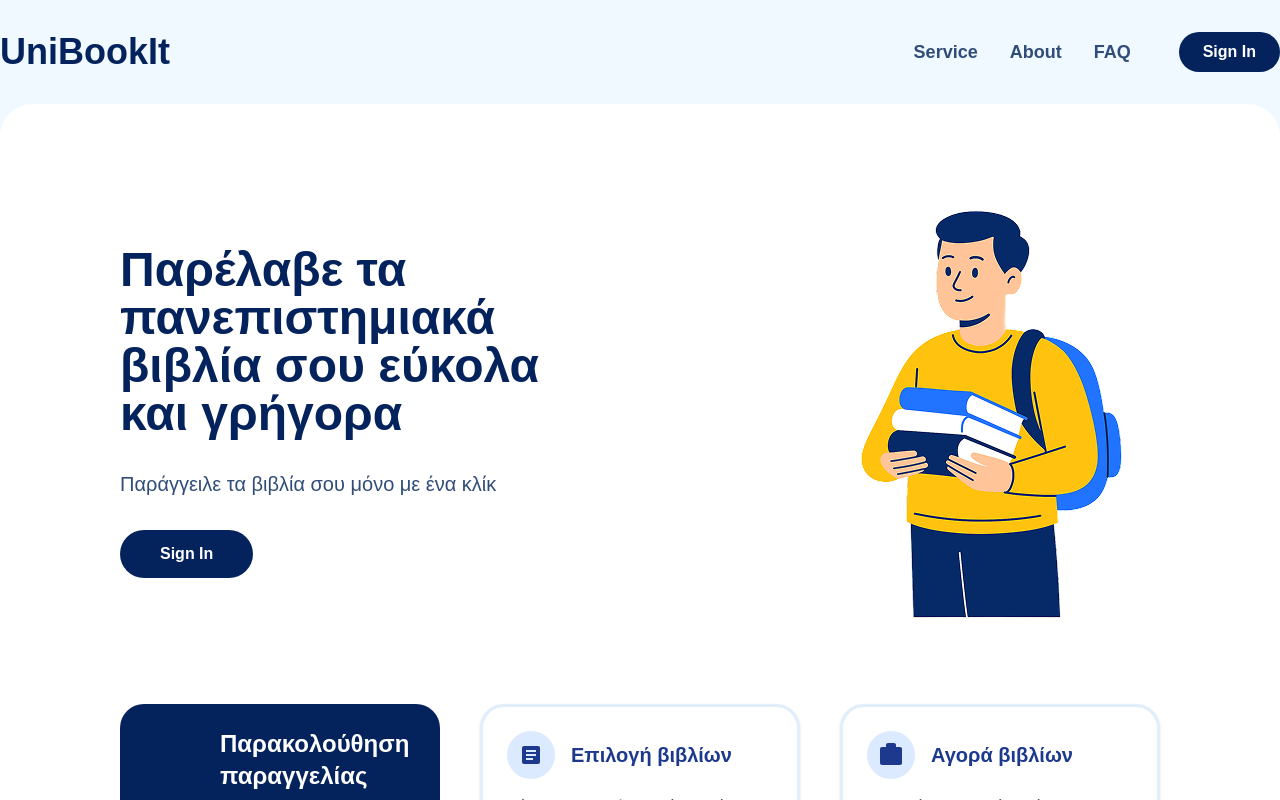
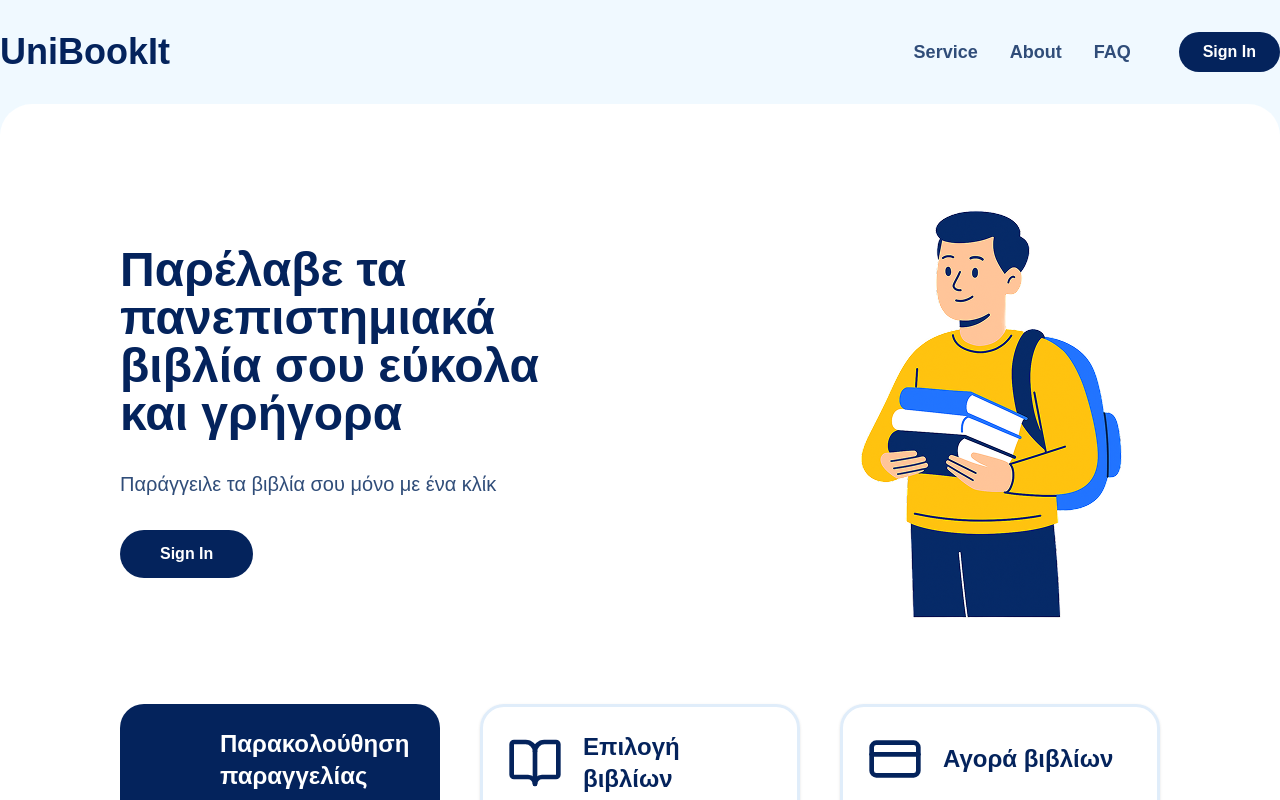
Before and after one commit to anna-megalou/UBookIt, a Next.js app: page / in a window 1280 px wide. Shown: the top 800 px of the page. Built offline with nearby package versions, Linux system fonts and the light colour scheme; some icons are missing.

Commit message:
The girst version of  home page is ready

```diff
--- a/package.json
+++ b/package.json
@@ -15,6 +15,9 @@
     "@fortawesome/free-brands-svg-icons": "^7.1.0",
     "@fortawesome/react-fontawesome": "^3.1.0",
     "@tabler/icons-react": "^3.35.0",
+    "lucide": "^0.548.0",
+    "lucide-react": "^0.548.0",
+    "lucide-solid": "^0.548.0",
     "next": "15.5.4",
     "react": "19.1.0",
     "react-dom": "19.1.0",
--- a/src/app/page.tsx
+++ b/src/app/page.tsx
@@ -1,6 +1,7 @@
 import Link from "next/link";
 import Image from "next/image";
-import { Clock } from "tabler-icons-react";
+import { Clock, ShoppingCart } from "tabler-icons-react";
+import { BookOpen, CreditCard } from "lucide-react";
 export default function Home() {
   return (
     <div className="container bg-white rounded-4xl justify-center mx-auto px-auto">
@@ -54,42 +55,30 @@ export default function Home() {
 
             {/* Card 2 */}
             <div className="border-3 border-secondary-border shadow-sm bg-white-light px-6 py-6 rounded-3xl h-50">
-              <div className="flex items-center mb-4">
-                <div className="w-12 h-12 bg-blue-100 rounded-full flex items-center justify-center mr-4">
-                  <svg
-                    className="w-6 h-6 text-blue-900"
-                    fill="currentColor"
-                    viewBox="0 0 24 24"
-                  >
-                    <path d="M19 3H5c-1.1 0-2 .9-2 2v14c0 1.1.9 2 2 2h14c1.1 0 2-.9 2-2V5c0-1.1-.9-2-2-2zm-5 14H7v-2h7v2zm3-4H7v-2h10v2zm0-4H7V7h10v2z" />
-                  </svg>
+              <div className="flex flex-row justify-start items-center mb-4 gap-3">
+                <div className="flex items-start justify-start mr-2">
+                  <BookOpen className="w-14 h-14 text-primary-dark" />
                 </div>
-                <h3 className="text-xl font-semibold text-blue-900">
+                <h3 className="text-2xl font-semibold text-primary-dark">
                   Επιλογή βιβλίων
                 </h3>
               </div>
-              <p className="text-gray-600">
+              <p className="text-secondary-dark text-sm font-semibold">
                 Δήλωσε τα βιβλία σου όσο γρήγορα μπορείς
               </p>
             </div>
 
             {/* Card 3 */}
             <div className="border-3 border-secondary-border shadow-sm bg-white-light px-6 py-6 rounded-3xl h-50">
-              <div className="flex items-center mb-4">
-                <div className="w-12 h-12 bg-blue-100 rounded-full flex items-center justify-center mr-4">
-                  <svg
-                    className="w-6 h-6 text-blue-900"
-                    fill="currentColor"
-                    viewBox="0 0 24 24"
-                  >
-                    <path d="M7 4V2c0-1.1.9-2 2-2h6c1.1 0 2 .9 2 2v2h4c1.1 0 2 .9 2 2v14c0 1.1-.9 2-2 2H3c-1.1 0-2-.9-2-2V6c0-1.1.9-2 2-2h4zm2 0h6V4H9v2zm-2 4h10v10H7V8z" />
-                  </svg>
+              <div className="flex flex-row justify-start items-center mb-4 gap-3">
+                <div className="flex items-start justify-start mr-2">
+                  <CreditCard className="w-14 h-14 text-primary-dark" />
                 </div>
-                <h3 className="text-xl font-semibold text-blue-900">
+                <h3 className="text-2xl font-semibold text-primary-dark">
                   Αγορά βιβλίων
                 </h3>
               </div>
-              <p className="text-gray-600">
+              <p className="text-secondary-dark text-sm font-semibold">
                 Ασφαλής πληρωμή και άμεση παράδοση στο σπίτι
               </p>
             </div>
```
Also changed, not shown: 40 other files (tests, documents, lock files or other folders).
